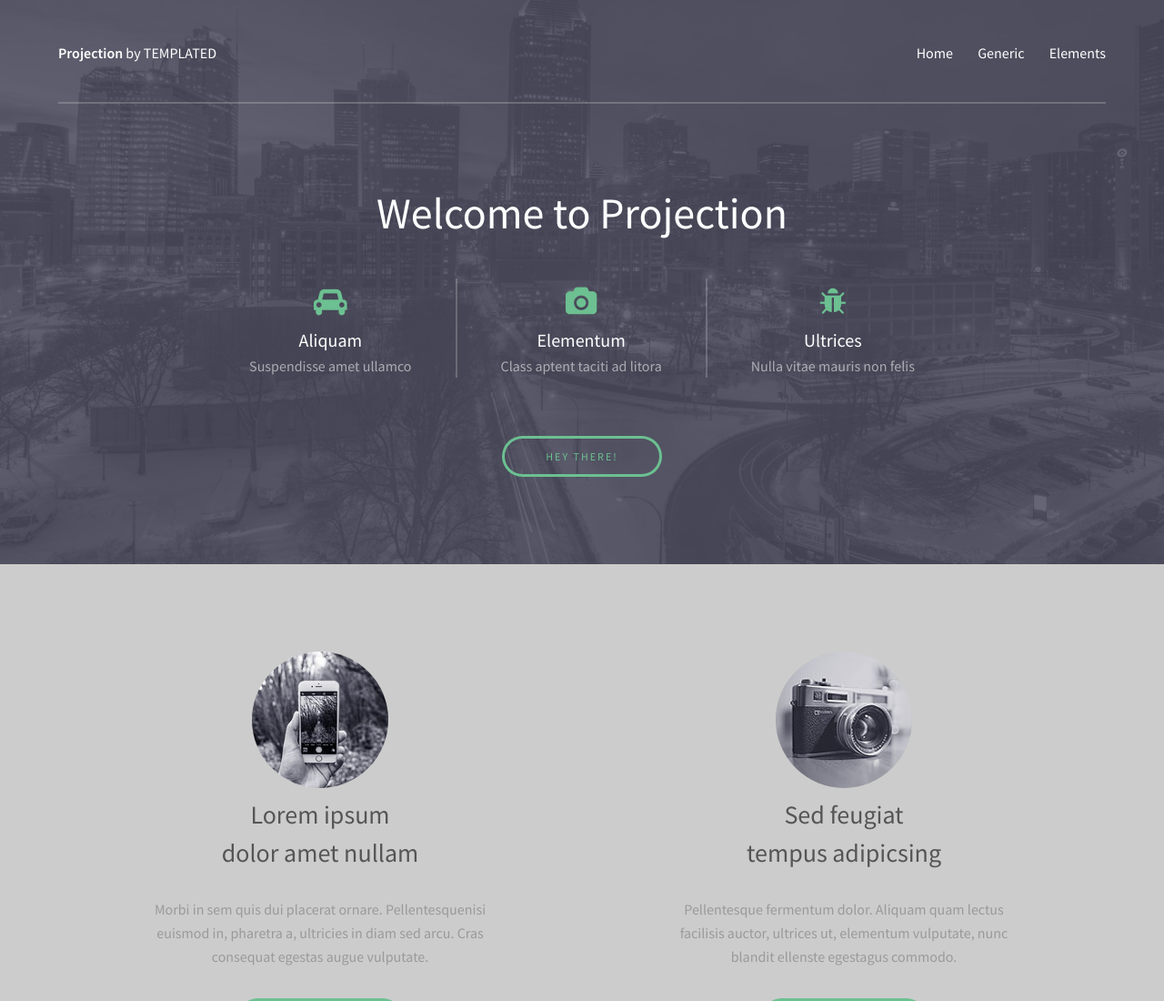
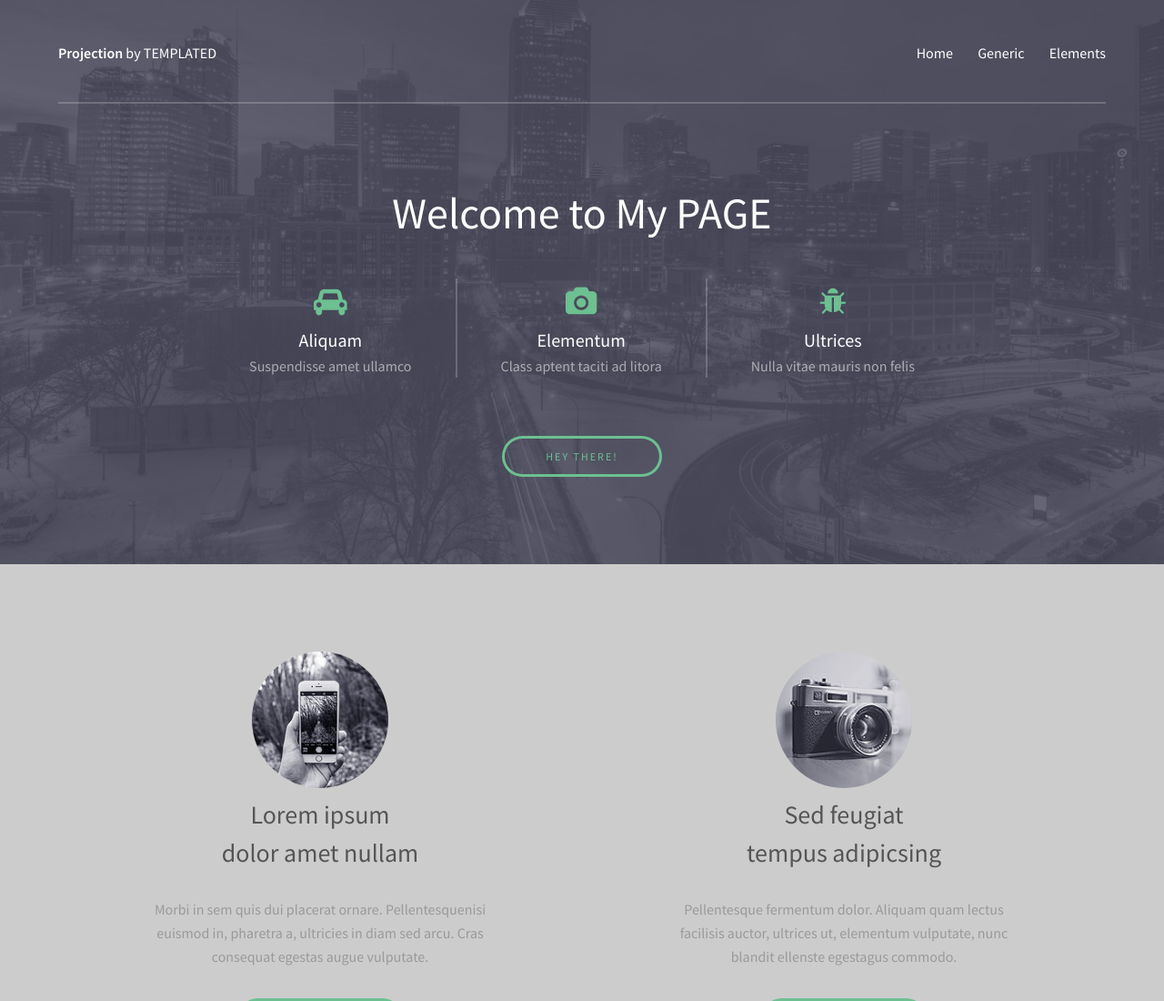
Before and after one commit to lievre95/template1, a plain HTML site: page index.html in a window 1280 px wide. Shown: the top 1100 px of the page at 91% size. Drawn offline with Linux system fonts and the light colour scheme.

Commit message:
welcome modified

```diff
--- a/index.html
+++ b/index.html
@@ -30,7 +30,7 @@
 			<section id="banner">
 				<div class="inner">
 					<header>
-						<h1>Welcome to Projection</h1>
+						<h1>Welcome to My PAGE</h1>
 					</header>
 
 					<div class="flex ">
```
